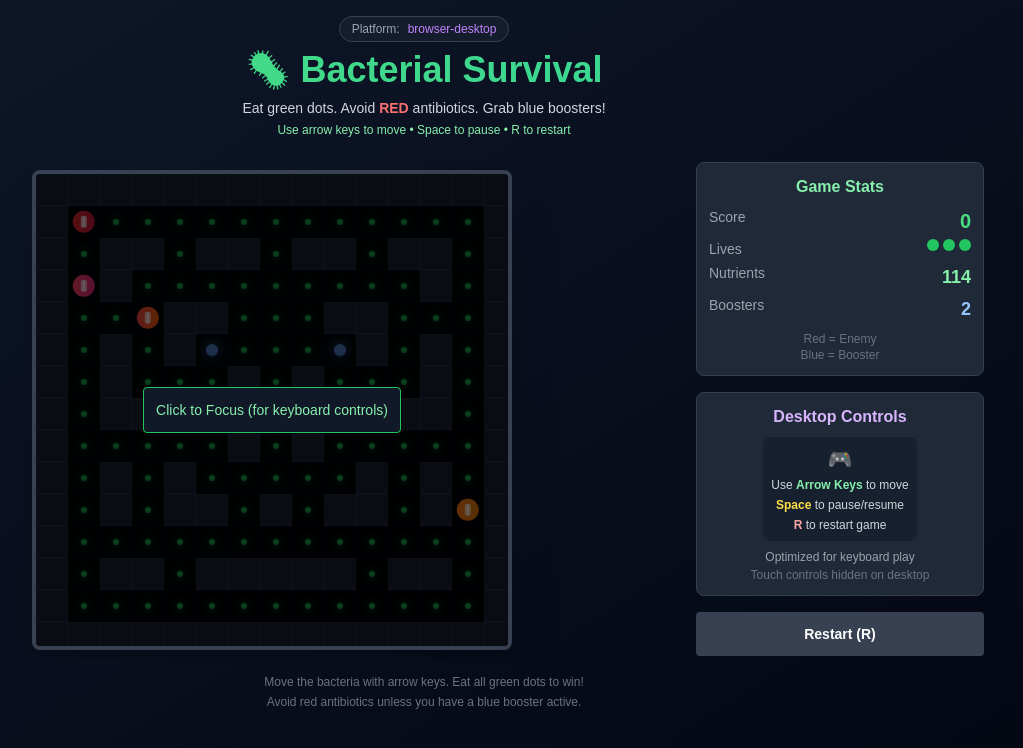
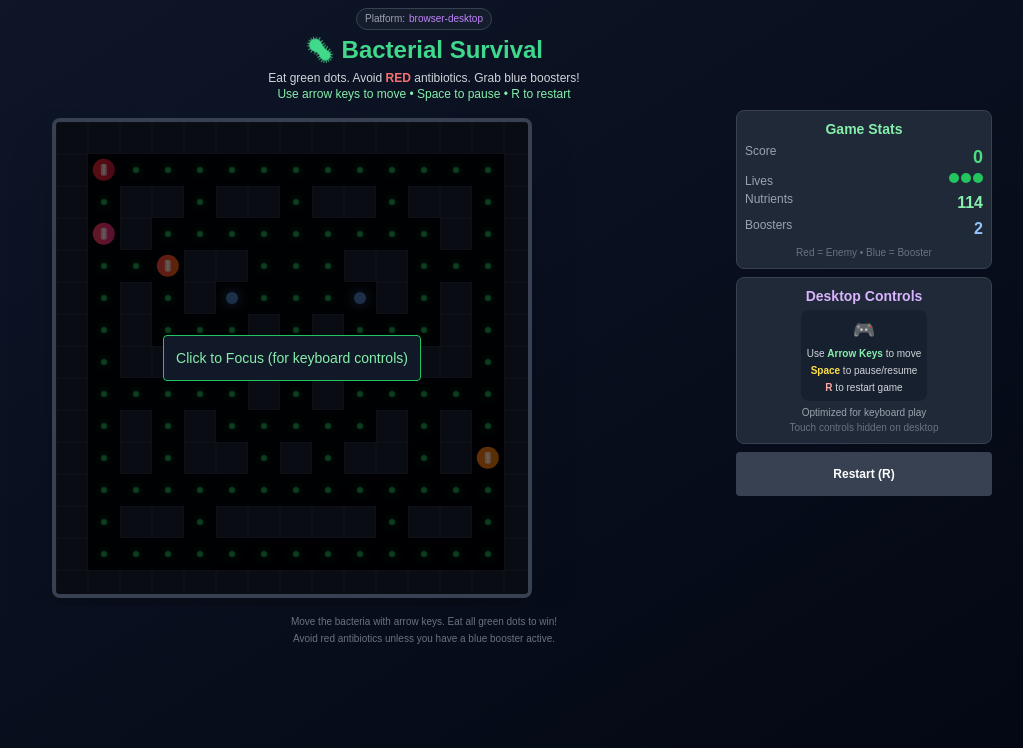
Before and after one commit to fidelismee/amr-pacman, a Next.js app: page / in a window 1280 px wide. Shown: the top 748 px of the page, without its empty margins (216-1239 px from the left). Built offline with nearby package versions, Linux system fonts and the light colour scheme.

Commit message:
feat: enhance layout and styles for improved usability and responsiveness in BacteriaGame

```diff
--- a/app/game/components/BacteriaGame.tsx
+++ b/app/game/components/BacteriaGame.tsx
@@ -427,24 +427,24 @@ const BacteriaGame = () => {
 
   return (
     <div className="min-h-dvh max-h-dvh bg-gradient-to-br from-slate-900 to-gray-950 text-white touch-none overflow-hidden flex flex-col game-landscape-optimized">
-      <div className="w-full max-w-6xl mx-auto flex-1 flex flex-col overflow-y-auto overflow-x-hidden safe-area-padding p-2 md:p-4 full-width-landscape">
-        {/* Portrait mode warning for mobile PWA */}
+      <div className="w-full max-w-6xl mx-auto flex-1 flex flex-col overflow-y-auto overflow-x-hidden safe-area-padding p-1 md:p-2 full-width-landscape">
+        {/* Portrait mode warning for mobile PWA - More Compact */}
         {isPortrait && platform.isPWA && (
-          <div className="mb-2 p-3 bg-yellow-900/50 border border-yellow-700 rounded-lg text-center">
-            <div className="text-yellow-300 font-bold mb-1 text-sm">📱 Rotate Your Device</div>
-            <p className="text-yellow-200 text-xs">
-              For the best experience, please rotate your device to landscape mode.
+          <div className="mb-1 p-2 bg-yellow-900/50 border border-yellow-700 rounded-lg text-center">
+            <div className="text-yellow-300 font-bold mb-0.5 text-xs">📱 Rotate Device</div>
+            <p className="text-yellow-200 text-[10px]">
+              Rotate to landscape for best experience
             </p>
-            <div className="mt-1 text-xl animate-pulse">↻</div>
+            <div className="mt-0.5 text-lg animate-pulse">↻</div>
           </div>
         )}
 
         {/* Platform Indicator - for debugging (hidden on mobile to save space) */}
         {!platform.isMobile && (
-          <div className="mb-1 md:mb-2 text-xs text-center">
-            <div className="inline-flex items-center gap-2 bg-gray-800/50 px-2 md:px-3 py-0.5 md:py-1 rounded-full border border-gray-700">
-              <span className="text-gray-400">Platform:</span>
-              <span className={`font-medium ${
+          <div className="mb-0.5 md:mb-1 text-xs text-center">
+            <div className="inline-flex items-center gap-1 bg-gray-800/50 px-1 md:px-2 py-0.25 md:py-0.5 rounded-full border border-gray-700">
+              <span className="text-gray-400 text-[10px]">Platform:</span>
+              <span className={`font-medium text-[10px] ${
                 platform.platformType === 'pwa-mobile' ? 'text-green-400' :
                 platform.platformType === 'browser-mobile' ? 'text-blue-400' :
                 platform.platformType === 'browser-desktop' ? 'text-purple-400' :
@@ -458,22 +458,22 @@ const BacteriaGame = () => {
           </div>
         )}
 
-        <header className="text-center mb-3 md:mb-6">
-          <h1 className="text-2xl md:text-4xl font-bold mb-1 md:mb-2 bg-gradient-to-r from-green-400 to-emerald-400 bg-clip-text text-transparent">
+        <header className="text-center mb-1 md:mb-2">
+          <h1 className="text-xl md:text-2xl font-bold mb-0.5 md:mb-1 bg-gradient-to-r from-green-400 to-emerald-400 bg-clip-text text-transparent">
             🦠 Bacterial Survival
             {platform.isPWA && platform.isMobile && (
-              <span className="ml-1 md:ml-2 text-xs md:text-sm align-middle bg-green-900/30 text-green-300 px-1 md:px-2 py-0.5 md:py-1 rounded-full">PWA</span>
+              <span className="ml-0.5 md:ml-1 text-xs align-middle bg-green-900/30 text-green-300 px-0.5 md:px-1 py-0.25 md:py-0.5 rounded-full">PWA</span>
             )}
           </h1>
-          <p className="text-gray-300 text-xs md:text-sm">
+          <p className="text-gray-300 text-xs">
             Eat green dots. Avoid <span className="text-red-400 font-bold">RED</span> antibiotics. Grab blue boosters!
             {showKeyboardInstructions && (
-              <span className="block mt-0.5 md:mt-1 text-green-300 text-xs">Use arrow keys to move • Space to pause • R to restart</span>
+              <span className="block mt-0.25 text-green-300 text-xs">Use arrow keys to move • Space to pause • R to restart</span>
             )}
           </p>
         </header>
 
-        <div className="flex flex-col md:flex-row gap-2 md:gap-4 items-start">
+        <div className="flex flex-col md:flex-row gap-1 md:gap-2 items-start">
           <div className="flex-1 w-full flex flex-col items-center">
             <div className="flex justify-center items-center w-full overflow-hidden py-1 md:py-2 game-board-landscape" ref={boardRef}>
               <div className="relative" style={{ width: responsiveBoardWidth, height: responsiveBoardHeight }}>
@@ -574,41 +574,41 @@ const BacteriaGame = () => {
 
           </div>
 
-          {/* Right Column: Stats and Controls */}
-          <div className="md:w-72 w-full space-y-2 md:space-y-4">
-            {/* Stats Panel */}
-            <div className="bg-gray-800 p-3 rounded-lg border border-gray-700 game-stats-compact">
-              <h3 className="text-base font-bold mb-2 text-green-300 text-center">Game Stats</h3>
-              <div className="flex justify-between mb-1">
-                <span className="text-gray-400 text-sm">Score</span>
-                <span className="text-xl font-bold text-green-400">{score}</span>
+          {/* Right Column: Stats and Controls - More Compact */}
+          <div className="md:w-64 w-full space-y-1 md:space-y-2">
+            {/* Stats Panel - More Compact */}
+            <div className="bg-gray-800 p-2 rounded-lg border border-gray-700 game-stats-compact">
+              <h3 className="text-sm font-bold mb-1 text-green-300 text-center">Game Stats</h3>
+              <div className="flex justify-between mb-0.5">
+                <span className="text-gray-400 text-xs">Score</span>
+                <span className="text-lg font-bold text-green-400">{score}</span>
               </div>
-              <div className="flex justify-between mb-1">
-                <span className="text-gray-400 text-sm">Lives</span>
-                <div className="flex gap-1">
+              <div className="flex justify-between mb-0.5">
+                <span className="text-gray-400 text-xs">Lives</span>
+                <div className="flex gap-0.5">
                   {[...Array(3)].map((_, i) => (
-                    <div key={i} className={`w-3 h-3 rounded-full ${i < lives ? 'bg-green-500' : 'bg-gray-700'}`} />
+                    <div key={i} className={`w-2.5 h-2.5 rounded-full ${i < lives ? 'bg-green-500' : 'bg-gray-700'}`} />
                   ))}
                 </div>
               </div>
-              <div className="flex justify-between mb-1">
-                <span className="text-gray-400 text-sm">Nutrients</span>
-                <span className="text-lg font-bold text-green-300">{remainingNutrients}</span>
+              <div className="flex justify-between mb-0.5">
+                <span className="text-gray-400 text-xs">Nutrients</span>
+                <span className="text-base font-bold text-green-300">{remainingNutrients}</span>
               </div>
-              <div className="flex justify-between mb-1">
-                <span className="text-gray-400 text-sm">Boosters</span>
-                <span className="text-lg font-bold text-blue-300">{remainingBoosters}</span>
+              <div className="flex justify-between mb-0.5">
+                <span className="text-gray-400 text-xs">Boosters</span>
+                <span className="text-base font-bold text-blue-300">{remainingBoosters}</span>
               </div>
-              <div className="text-xs text-center text-gray-500 mt-2">
-                Red = Enemy <br/> Blue = Booster
+              <div className="text-[10px] text-center text-gray-500 mt-1">
+                Red = Enemy • Blue = Booster
               </div>
             </div>
 
-            {/* Platform-specific controls */}
+            {/* Platform-specific controls - More Compact */}
             {showTouchControls ? (
-              <div className="bg-gray-800 p-2 md:p-3 rounded-lg border border-gray-700 touch-controls-landscape">
-                <h3 className="text-sm md:text-base font-bold mb-2 text-green-300 text-center">
-                  {platform.isPWA ? '🎮 Gaming Console Controls' : '🎮 Controls'}
+              <div className="bg-gray-800 p-1.5 md:p-2 rounded-lg border border-gray-700 touch-controls-landscape">
+                <h3 className="text-xs md:text-sm font-bold mb-1 text-green-300 text-center">
+                  {platform.isPWA ? '🎮 Controls' : '🎮 Controls'}
                 </h3>
 
                 <TouchController
@@ -620,41 +620,41 @@ const BacteriaGame = () => {
                   disabled={!gameActive}
                 />
 
-                <div className="mt-2 text-xs text-gray-400 text-center">
-                  <p className="text-xs">{platform.isPWA ? 'Tap to move • Gaming console vibe' : 'Tap or use arrow keys'}</p>
+                <div className="mt-1 text-[10px] text-gray-400 text-center">
+                  <p className="text-[10px]">{platform.isPWA ? 'Tap to move' : 'Tap or use arrow keys'}</p>
                 </div>
               </div>
             ) : (
-              <div className="bg-gray-800 p-3 rounded-lg border border-gray-700">
-                <h3 className="text-base font-bold mb-2 text-purple-300 text-center">Desktop Controls</h3>
+              <div className="bg-gray-800 p-2 rounded-lg border border-gray-700">
+                <h3 className="text-sm font-bold mb-1 text-purple-300 text-center">Desktop Controls</h3>
 
-                <div className="space-y-2">
+                <div className="space-y-1">
                   <div className="text-center">
-                    <div className="inline-flex flex-col items-center gap-1 p-2 bg-gray-900/50 rounded-lg">
-                      <div className="text-xl">🎮</div>
-                      <div className="text-xs text-gray-300">Use <span className="font-bold text-green-300">Arrow Keys</span> to move</div>
-                      <div className="text-xs text-gray-300"><span className="font-bold text-yellow-300">Space</span> to pause/resume</div>
-                      <div className="text-xs text-gray-300"><span className="font-bold text-red-300">R</span> to restart game</div>
+                    <div className="inline-flex flex-col items-center gap-0.5 p-1.5 bg-gray-900/50 rounded-lg">
+                      <div className="text-lg">🎮</div>
+                      <div className="text-[10px] text-gray-300">Use <span className="font-bold text-green-300">Arrow Keys</span> to move</div>
+                      <div className="text-[10px] text-gray-300"><span className="font-bold text-yellow-300">Space</span> to pause/resume</div>
+                      <div className="text-[10px] text-gray-300"><span className="font-bold text-red-300">R</span> to restart game</div>
                     </div>
                   </div>
 
-                  <div className="text-center text-xs text-gray-400">
+                  <div className="text-center text-[10px] text-gray-400">
                     <p>Optimized for keyboard play</p>
-                    <p className="text-xs text-gray-500 mt-0.5">Touch controls hidden on desktop</p>
+                    <p className="text-[10px] text-gray-500 mt-0.25">Touch controls hidden on desktop</p>
                   </div>
                 </div>
               </div>
             )}
 
-            <button onClick={initializeGame} className="w-full py-2 bg-gray-700 hover:bg-gray-600 rounded font-bold text-sm">Restart (R)</button>
+            <button onClick={initializeGame} className="w-full py-1.5 bg-gray-700 hover:bg-gray-600 rounded font-bold text-xs">Restart (R)</button>
           </div>
         </div>
 
-        <footer className="mt-3 md:mt-4 text-center text-gray-500 text-xs">
+        <footer className="mt-1 md:mt-2 text-center text-gray-500 text-[10px]">
           <p>Move the bacteria with {showTouchControls ? 'on-screen controls or ' : ''}arrow keys. Eat all green dots to win!</p>
-          <p className="mt-1">Avoid red antibiotics unless you have a blue booster active.</p>
+          <p className="mt-0.5">Avoid red antibiotics unless you have a blue booster active.</p>
           {platform.isPWA && (
-            <p className="mt-1 text-green-400 text-xs">
+            <p className="mt-0.5 text-green-400 text-[10px]">
               ✓ Running as Progressive Web App {platform.isMobile ? 'on mobile' : 'on desktop'}
             </p>
           )}
```
